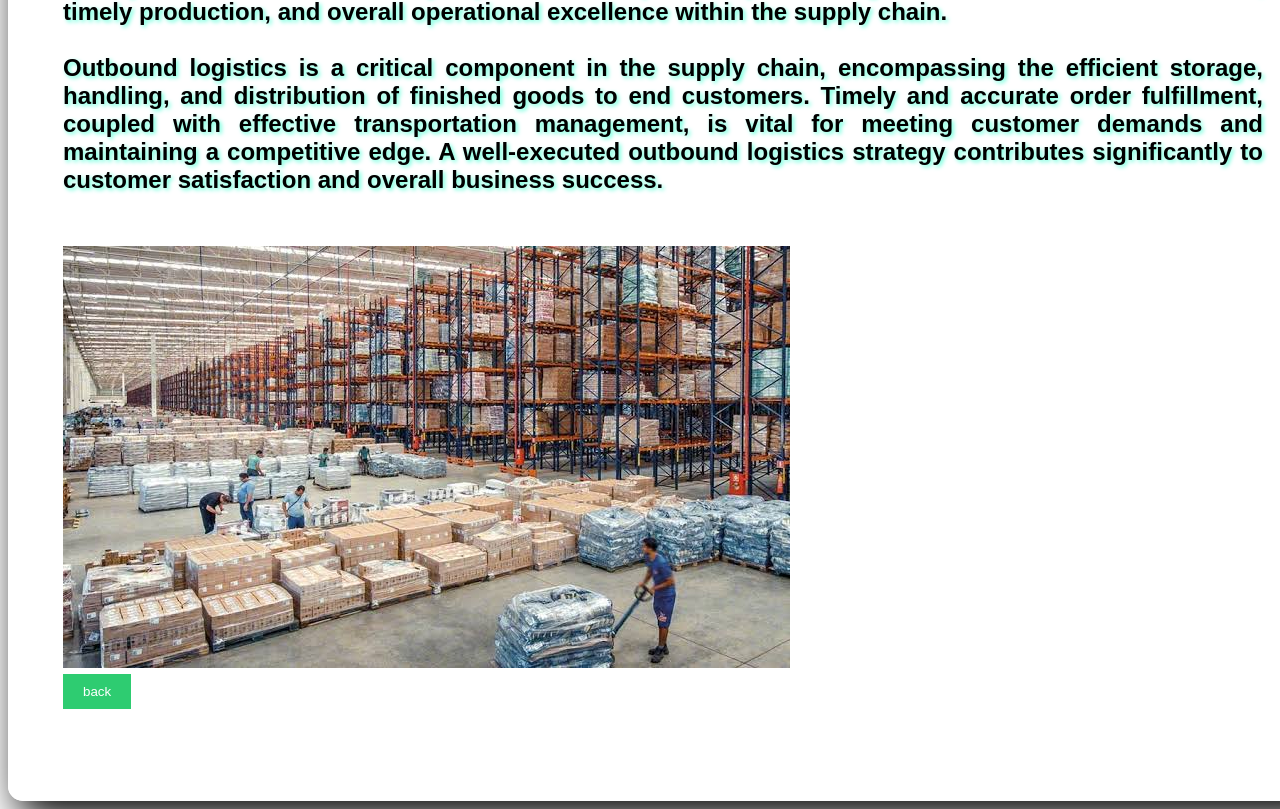
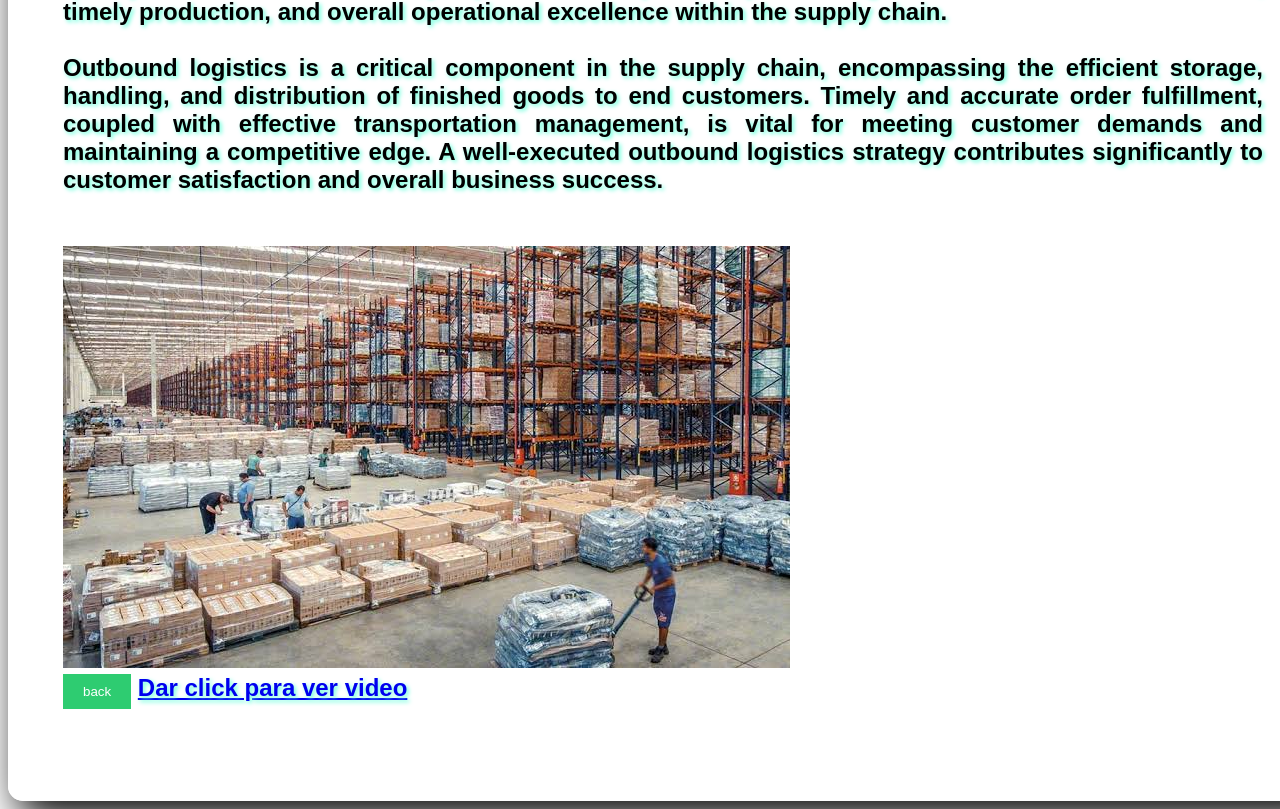
Before and after one commit to MilioMax12/Logistico, a plain HTML site: page Andy/pagina4.html in a window 1280 px wide. Shown: the part 404-1213 px from the top of the page. Drawn offline with Linux system fonts and the light colour scheme.

Commit message:
pagina4.html

```diff
--- a/Andy/pagina4.html
+++ b/Andy/pagina4.html
@@ -75,9 +75,11 @@
                 <br>Outbound logistics is a critical component in the supply chain, encompassing the efficient storage, handling, and distribution of finished goods to end customers. Timely and accurate order fulfillment, coupled with effective transportation management, is vital for meeting customer demands and maintaining a competitive edge. A well-executed outbound logistics strategy contributes significantly to customer satisfaction and overall business success.            </p>
                 <br><img src="img3.jpg" class="img-56" alt="">
                 <br><button onclick="saltarPagina2()" class="secondary-button animated-button">back</button>
+                <a href="https://youtu.be/StK4tRVw4y0?si=tQJMh8lZPfe-xPMH"target="">Dar click para ver video</a>
     <script>
         function saltarPagina2(){
             window.location.href='index.html';
+
         }
     </script>
 
```
